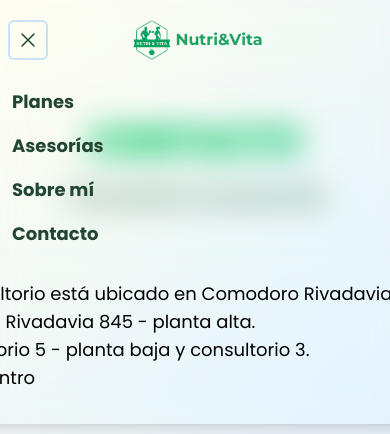
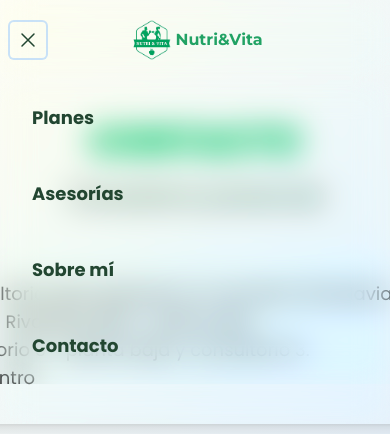
Before and after one commit to pauladayn/nutrition-maldonado, a Next.js app: page /contacto in a window 390 px wide. Both pictures are taken after a click on the button "Open main menu". Shown: the top 434 px of the page. Built offline with nearby package versions, Linux system fonts and the light colour scheme.

Commit message:
Refactor Header component styling and fix navigation links

```diff
--- a/src/components/Header/Header.tsx
+++ b/src/components/Header/Header.tsx
@@ -30,20 +30,22 @@ const Navbar = () => {
                     </Link>
                   </div>
                   <div className="flex items-center">
+                    <Link href="/" className="self-center">
                       <p className={`${montserrat.className} text-primary md:text-2xl font-semibold whitespace-nowrap`}>Nutri&Vita</p>
+                    </Link>
                   </div>
                   <div className="hidden sm:ml-6 sm:block">
                     <div className="flex space-x-4">
                       <ul className="flex flex-col font-medium p-4 md:p-0 mt-4 border rounded-lg md:space-x-8 rtl:space-x-reverse md:flex-row md:mt-0 md:border-0">
                         {navLinks.map(({ title, href }, index) => (
-                          <li className="rounded-full btn-padding hover:bg-primary focus:bg-primary" key={index}>
                           <Link
                             href={href}
                             key={title}
                             className={`${poppins.className} block py-2 px-3 text-accent text-lg rounded md:bg-transparent md:p-0 font-bold hover:text-neutral`}>
+                            <li className="rounded-full btn-padding hover:bg-primary focus:bg-primary" key={index}>
                               {title}
+                            </li>
                           </Link>
-                          </li>
                         ))}
                       </ul>
                     </div>
@@ -53,14 +55,14 @@ const Navbar = () => {
             </div>
             <Disclosure.Panel className="sm:hidden">
               <div className="space-y-1">
-                <ul className="flex flex-col font-medium md:p-4  md:p-0 md:mt-4 md:space-x-8 rtl:space-x-reverse md:flex-row md:mt-0 md:border-0 card-blured-borderless items-start md:items-center">
+                <ul className="flex flex-col font-medium md:p-4 md:space-x-8 rtl:space-x-reverse md:flex-row md:mt-0 md:border-0 card-blured-borderless items-start md:items-center">
                   {navLinks.map(({ title, href }, index) => (
-                    <li className="rounded-full ps-3" key={index}>
+                    <li className="rounded-full p-4 ps-3" key={index}>
                       <Disclosure.Button>
                         <Link
                           href={href}
                           key={title}
-                          className={`${poppins.className} block py-2 text-accent text-lg rounded md:p-0 font-bold focus:bg-primary`}>
+                          className={`${poppins.className} block py-2 text-accent text-lg rounded p-5 font-bold focus:bg-primary`}>
                           {title}
                         </Link>
                       </Disclosure.Button>
```
Lines whose indentation alone changed are shown as unchanged.
